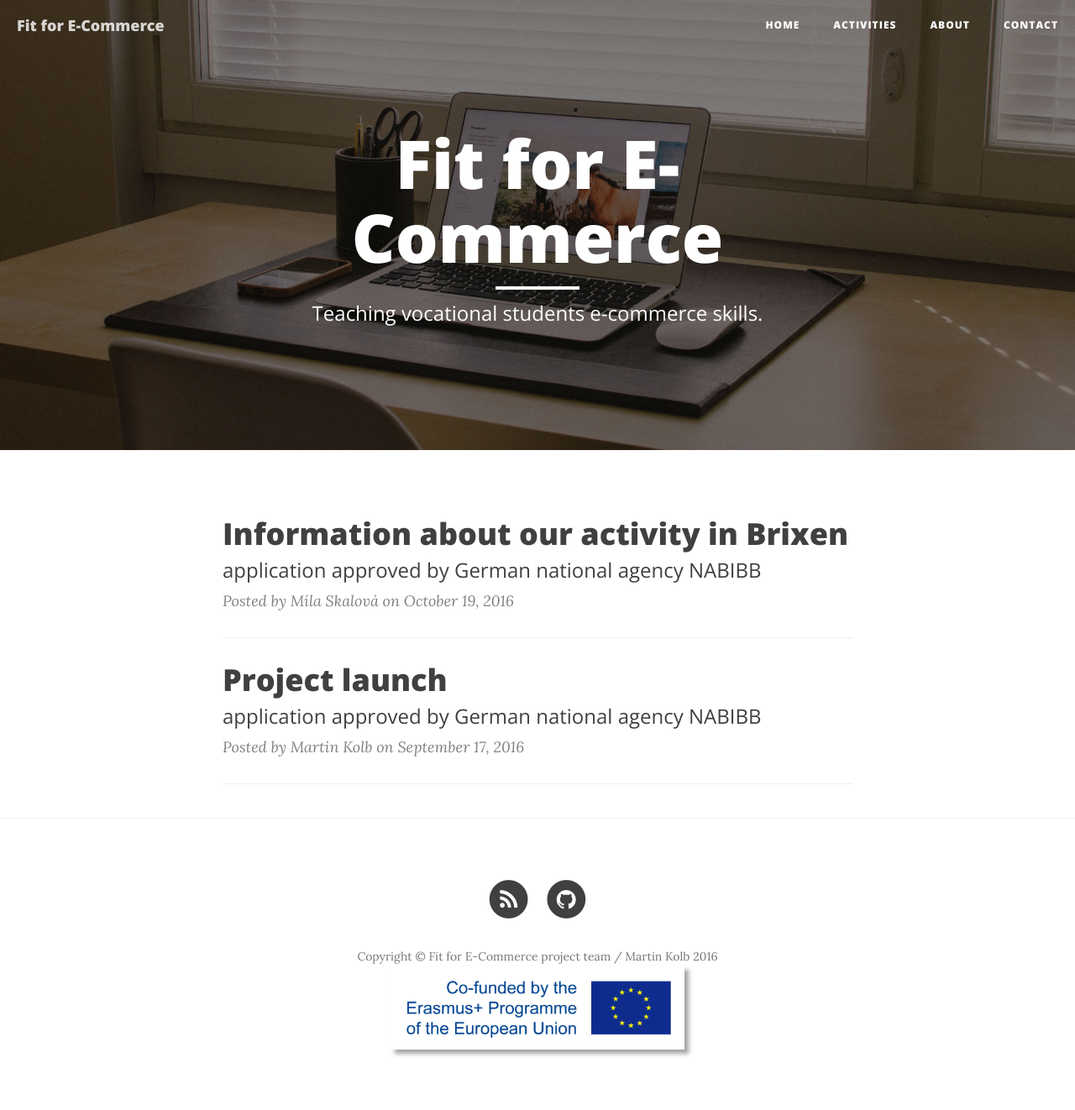
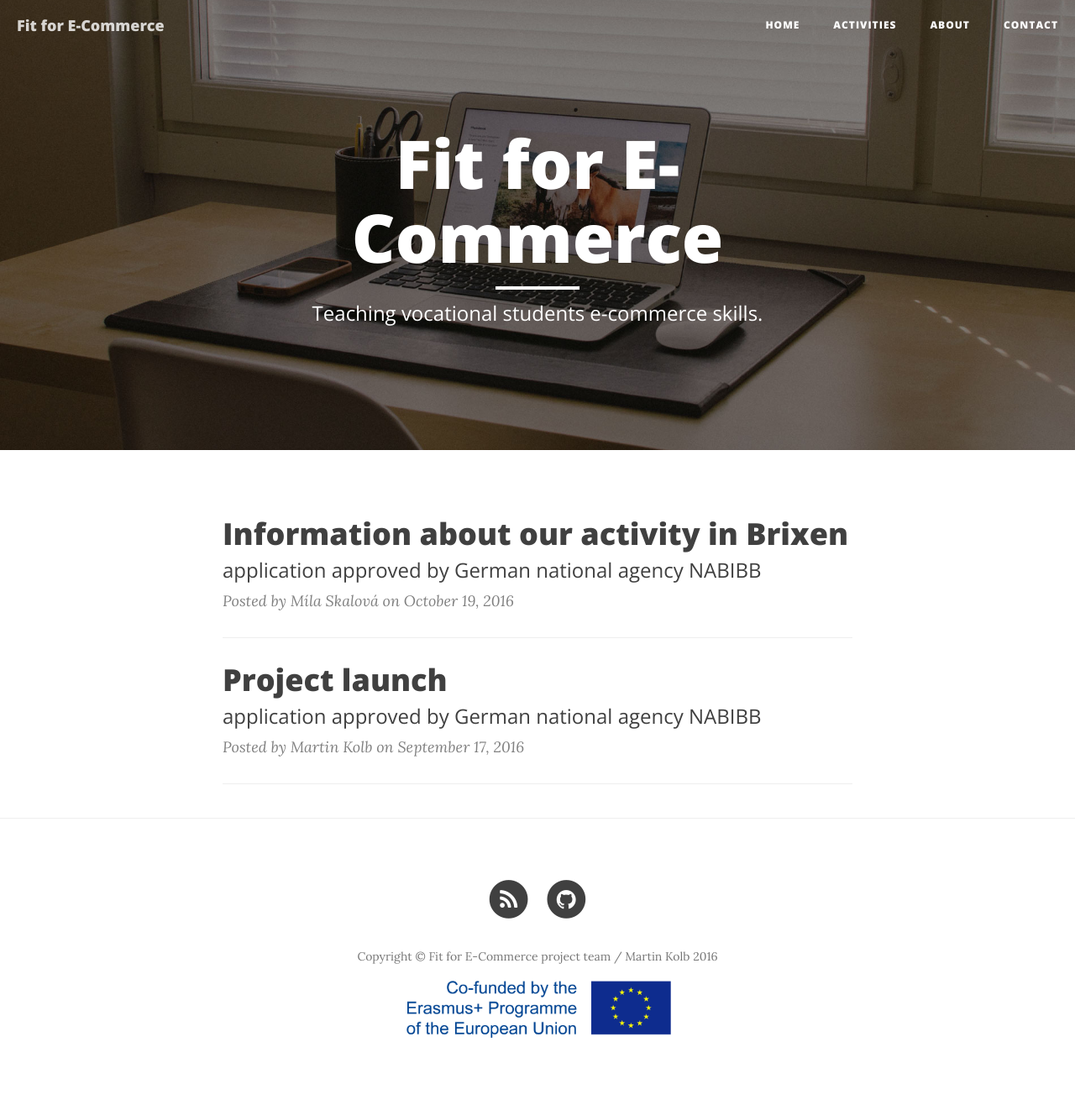
Before and after one commit to fitforecommerce/fitforecommerce.github.io, a Jekyll site: the page built from index.html, in a window 1280 px wide. Shown: the whole page at 84% size. Built offline with Jekyll 4.4.1, drawn with Linux system fonts in a browser that asks for light colours; nearby versions of some CDN libraries; the list of posts is cut into pages by our own code.

Commit message:
remove shadows from img

```diff
--- a/css/customize.css
+++ b/css/customize.css
@@ -1,7 +1,7 @@
 img {
-	-webkit-box-shadow: 5px 5px 5px 0px rgba(102,102,102,0.6);
+	/*-webkit-box-shadow: 5px 5px 5px 0px rgba(102,102,102,0.6);
 	-moz-box-shadow: 		5px 5px 5px 0px rgba(102,102,102,0.6);
-	box-shadow: 				5px 5px 5px 0px rgba(102,102,102,0.6);
+	box-shadow: 				5px 5px 5px 0px rgba(102,102,102,0.6);*/
 }
 
 #map_canvas {
@@ -14,3 +14,12 @@ img {
 	-moz-box-shadow: 		none;
 	box-shadow: 				none;
 }
+
+.image-set {
+	list-style: none inside;
+	padding:0px;
+}
+
+li.image-item {
+	margin-bottom: 1.0em;
+}
```
